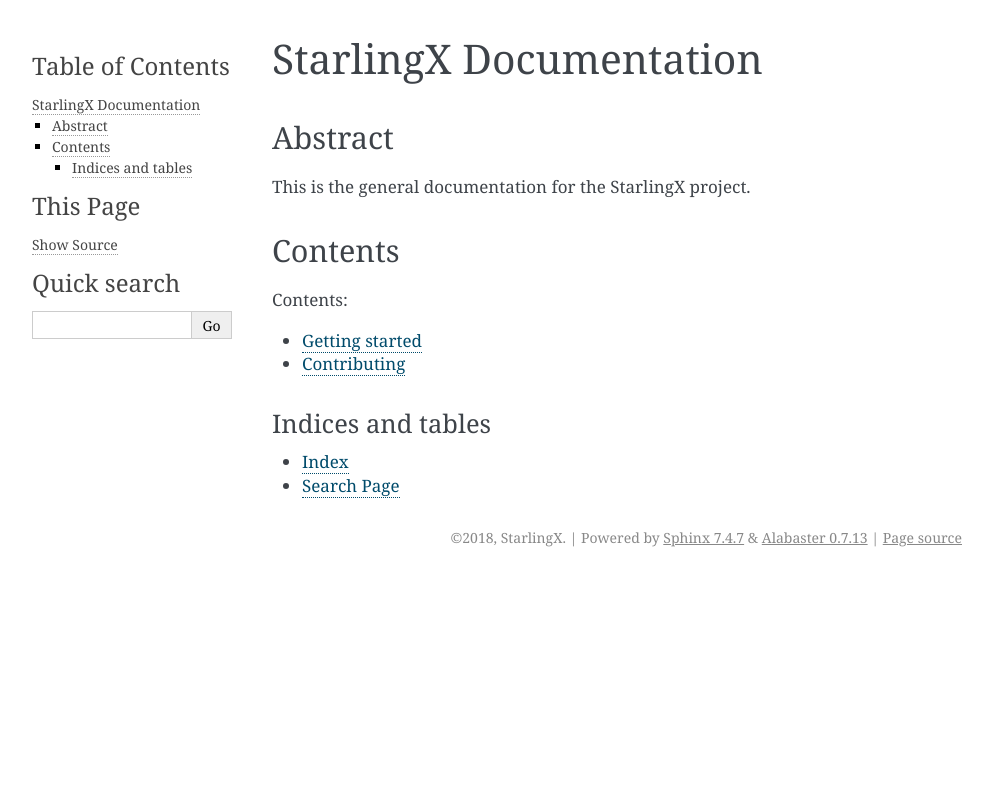
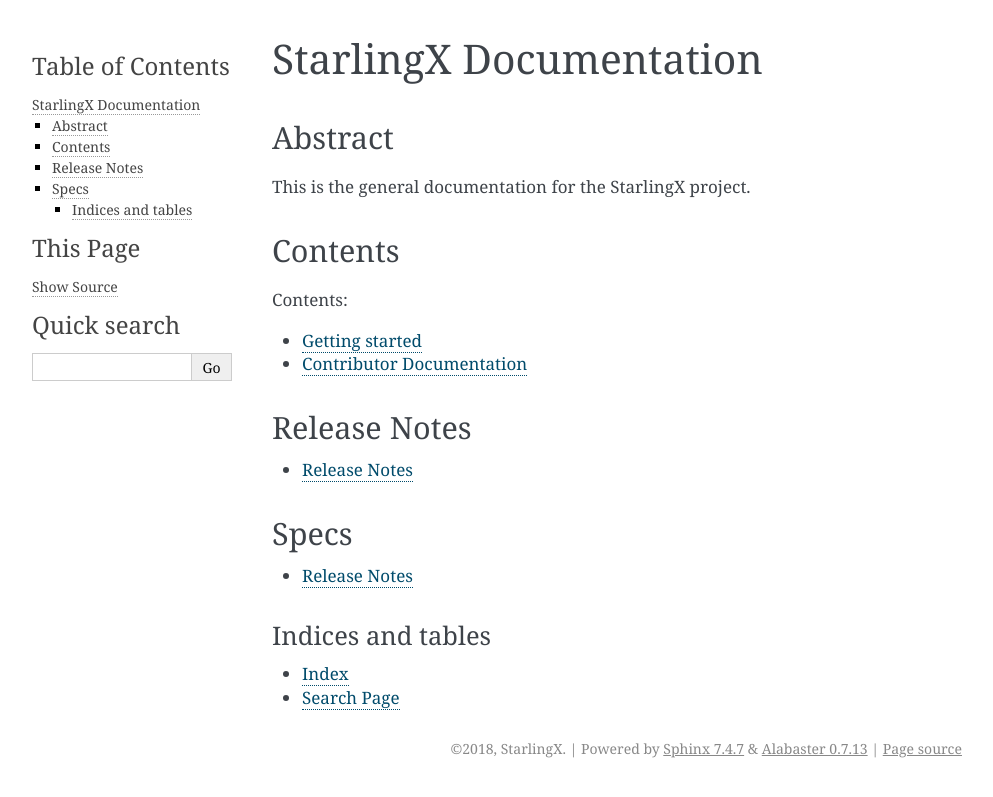
Before and after one commit to openstack-archive/stx-docs, a Sphinx documentation site: the page built from doc/source/index.rst, in a window 1280 px wide. Shown: the top 797 px of the page, without its empty margins (148-1141 px from the left). Built offline with Sphinx 7.4.7, drawn with Linux system fonts in a browser that asks for light colours.

Commit message:
Add docs build jobs
Start with building Sphinx, include links to the anticipated locations
for /releasenotes and /specs.

Change-Id: I111e4dfc2a31a97b869df25e0d059b8423d25d6a
Signed-off-by: Dean Troyer <dtroyer@gmail.com>

```diff
--- a/doc/source/contributing.rst
+++ /dev/null
@@ -1,5 +0,0 @@
-============
-Contributing
-============
-
-The contributing page.
--- a/doc/source/index.rst
+++ b/doc/source/index.rst
@@ -15,7 +15,23 @@
    :caption: Contents:
 
    getting_started.rst
-   contributing.rst
+   contributor/index
+
+Release Notes
+-------------
+
+.. toctree::
+   :maxdepth: 1
+
+   Release Notes <http://docs.starlingx.io/releasenotes>
+
+Specs
+-----
+
+.. toctree::
+   :maxdepth: 1
+
+   Release Notes <http://docs.starlingx.io/specs>
 
 Indices and tables
 ==================
```
Also changed, not shown: doc/source/contributor/index.rst (added, +8 -0 lines), .zuul.yaml.
